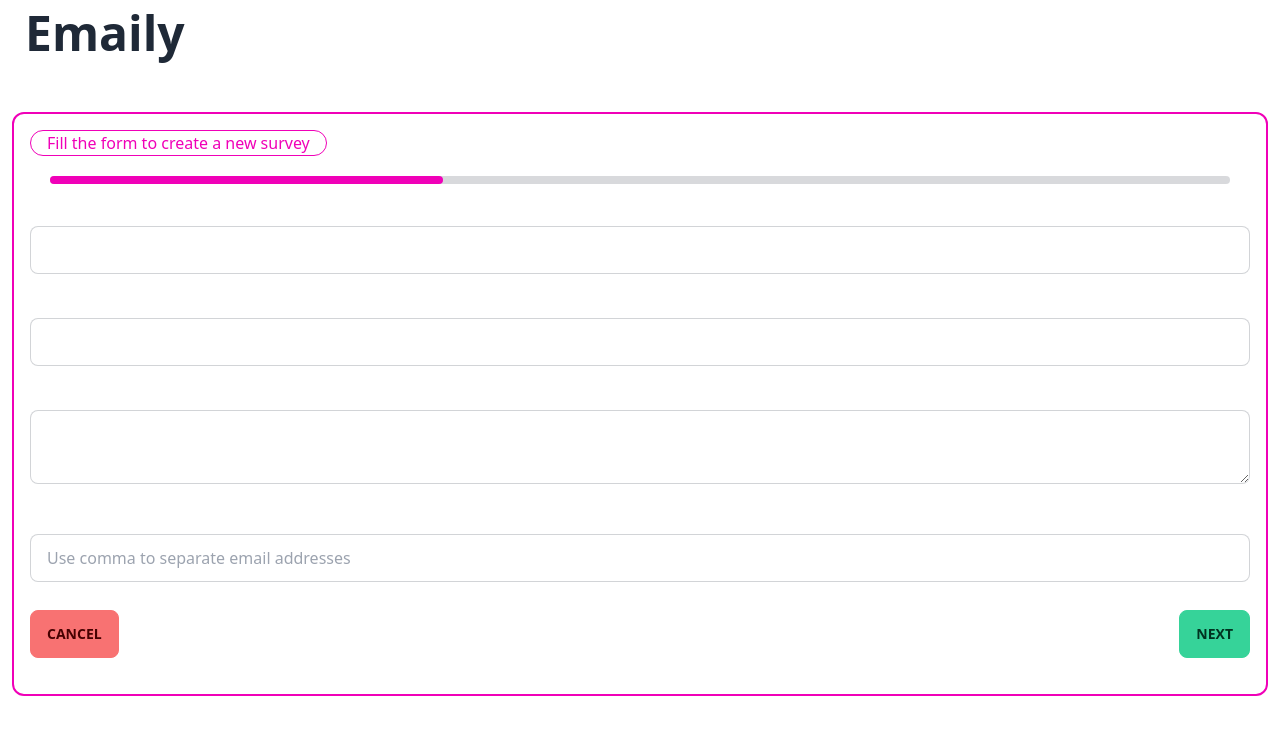
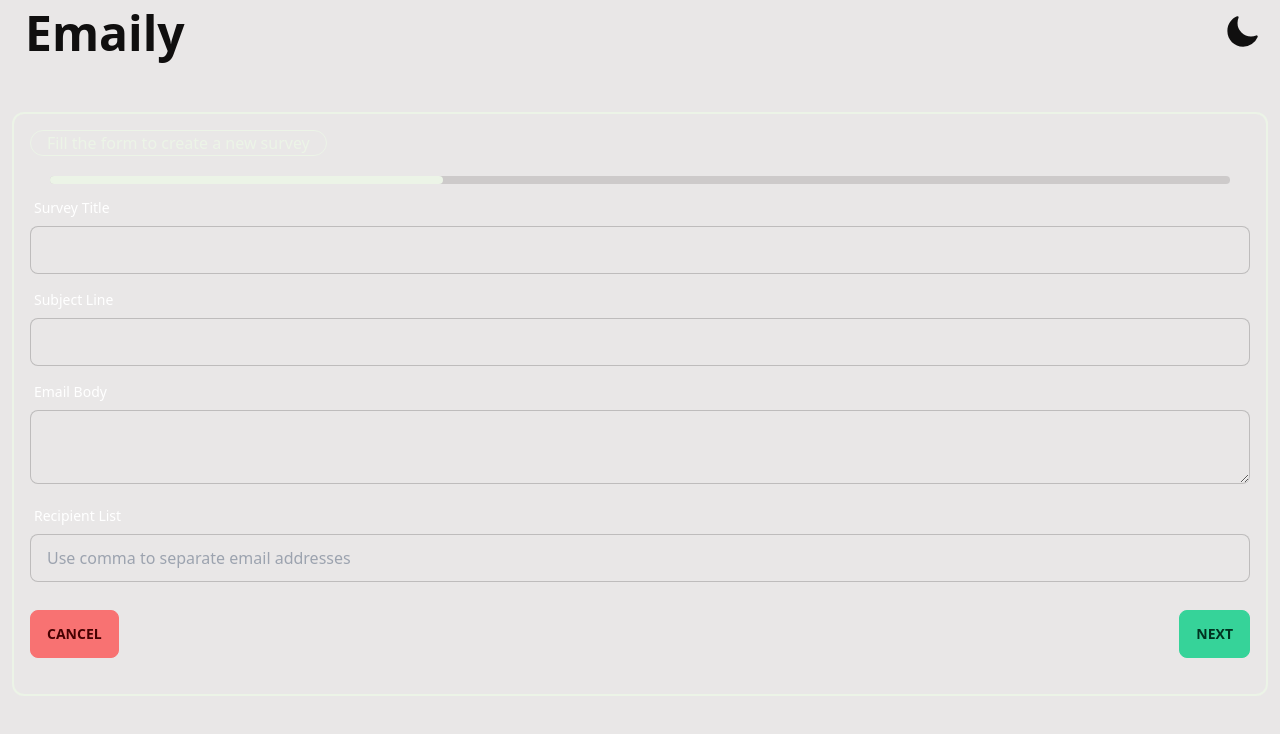
Before and after one commit to sdsubhajitdas/Emaily, a React (Create React App) app in the folder client/: page /surveys/new in a window 1280 px wide. Shown: the top 734 px of the page. Built offline with nearby package versions, Linux system fonts and the light colour scheme; no server answers.

Commit message:
Theme toggle button added

```diff
--- a/client/src/components/Header.js
+++ b/client/src/components/Header.js
@@ -1,6 +1,7 @@
 import { useSelector } from "react-redux";
 import { Link } from "react-router-dom";
 import Payment from "./Payment";
+import ThemeToggler from "./ThemeToggler";
 
 export default function Header() {
   const auth = useSelector((state) => state.auth.value);
@@ -58,6 +59,7 @@ export default function Header() {
         </Link>
       </div>
       {renderContent()}
+      <ThemeToggler />
     </div>
   );
 }
--- /dev/null
+++ b/client/src/components/ThemeToggler.js
@@ -0,0 +1,31 @@
+import { useState, useEffect } from "react";
+import { SunIcon, MoonIcon } from "@heroicons/react/24/solid";
+
+export default function ThemeToggler() {
+  let storedTheme = window.localStorage.getItem("theme");
+  if (!storedTheme) {
+    const darkThemeMq = window.matchMedia("(prefers-color-scheme: dark)");
+    storedTheme = darkThemeMq.matches ? "dark" : "garden";
+  }
+
+  const [theme, setTheme] = useState(storedTheme);
+
+  useEffect(() => {
+    document.body.setAttribute("data-theme", theme);
+  }, [theme]);
+
+  function toggleTheme() {
+    window.localStorage.setItem("theme", theme === "dark" ? "garden" : "dark");
+    setTheme((previousTheme) => (previousTheme === "dark" ? "garden" : "dark"));
+  }
+
+  return (
+    <div className="h-9 w-9 mx-3">
+      {theme === "dark" ? (
+        <SunIcon onClick={toggleTheme} />
+      ) : (
+        <MoonIcon onClick={toggleTheme} />
+      )}
+    </div>
+  );
+}
--- a/client/tailwind.config.js
+++ b/client/tailwind.config.js
@@ -20,7 +20,7 @@ module.exports = {
     require("daisyui"),
   ],
   daisyui: {
-    themes: ["light", "dark"],
+    themes: ["garden", "dark"],
     darkTheme: "dark",
   },
 };
```
